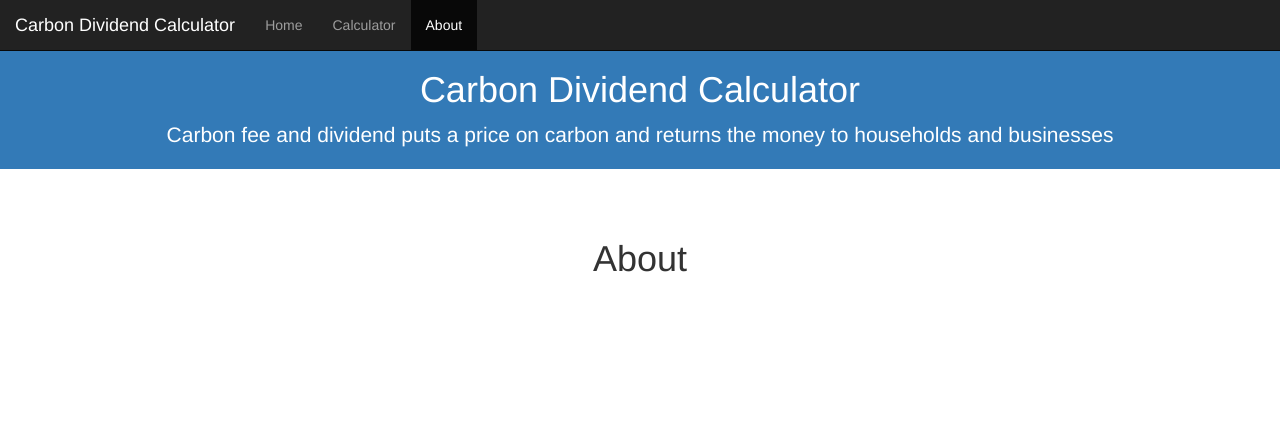
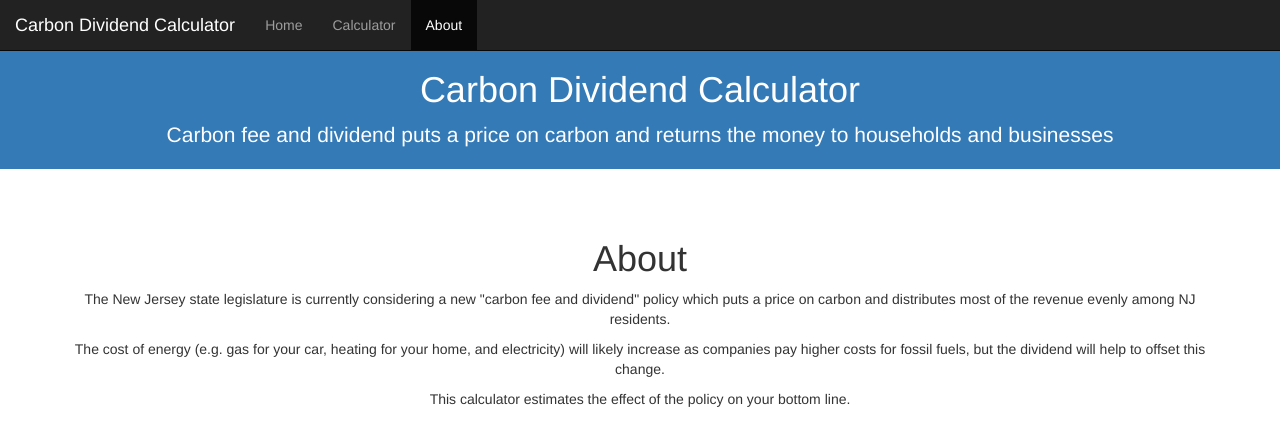
Before and after one commit to lujonathanh/njcdc, a Django app: page /calc/about/ in a window 1280 px wide. Shown: the top 446 px of the page. Run offline with Django 3.2, Linux system fonts and the light colour scheme; some libraries are stand-ins or nearby versions.

Commit message:
about stuff

```diff
--- a/calc/templates/calc/about.html
+++ b/calc/templates/calc/about.html
@@ -60,6 +60,18 @@
 
             <h1>About</h1>
 
+            <p>
+                The New Jersey state legislature is currently considering a new "carbon fee and dividend" policy which
+                puts a price on carbon and distributes most of the revenue evenly among NJ residents.
+            </p>
+            <p>
+                The cost of energy (e.g. gas for your car, heating for your home, and electricity) will likely increase
+                as companies pay higher costs for fossil fuels, but the dividend will help to offset this change.
+            </p>
+            <p>
+                This calculator estimates the effect of the policy on your bottom line.
+            </p>
+
         </div>
       </div>
     </section>
--- a/calc/templates/calc/results.html
+++ b/calc/templates/calc/results.html
@@ -36,10 +36,6 @@
     .chartcontainer{
         margin: auto;
         width: 50%;
-    }
-
-    .sticky + .chartcontainer {
-        margin: auto;
     }
 
     .slidecontainer {
@@ -313,7 +309,7 @@
     }
 
     calculate_heating = function() {
-        var val = (slider6.value*(10/24) + slider7.value*(8/24))*HEAT_MULTIPLIER*slider8.value;
+        var val = (slider6.value*(10/24) + slider7.value*(8/24))*HEAT_MULTIPLIER*slider8.value / 12;
         heating_result.innerHTML = val;
         myChart.data.datasets[1].data[2] = {{ up.heating_cost }} - val;
         myChart.update();
```
Also changed, not shown: calc/templates/calc/index.html (+15 -5 lines).
